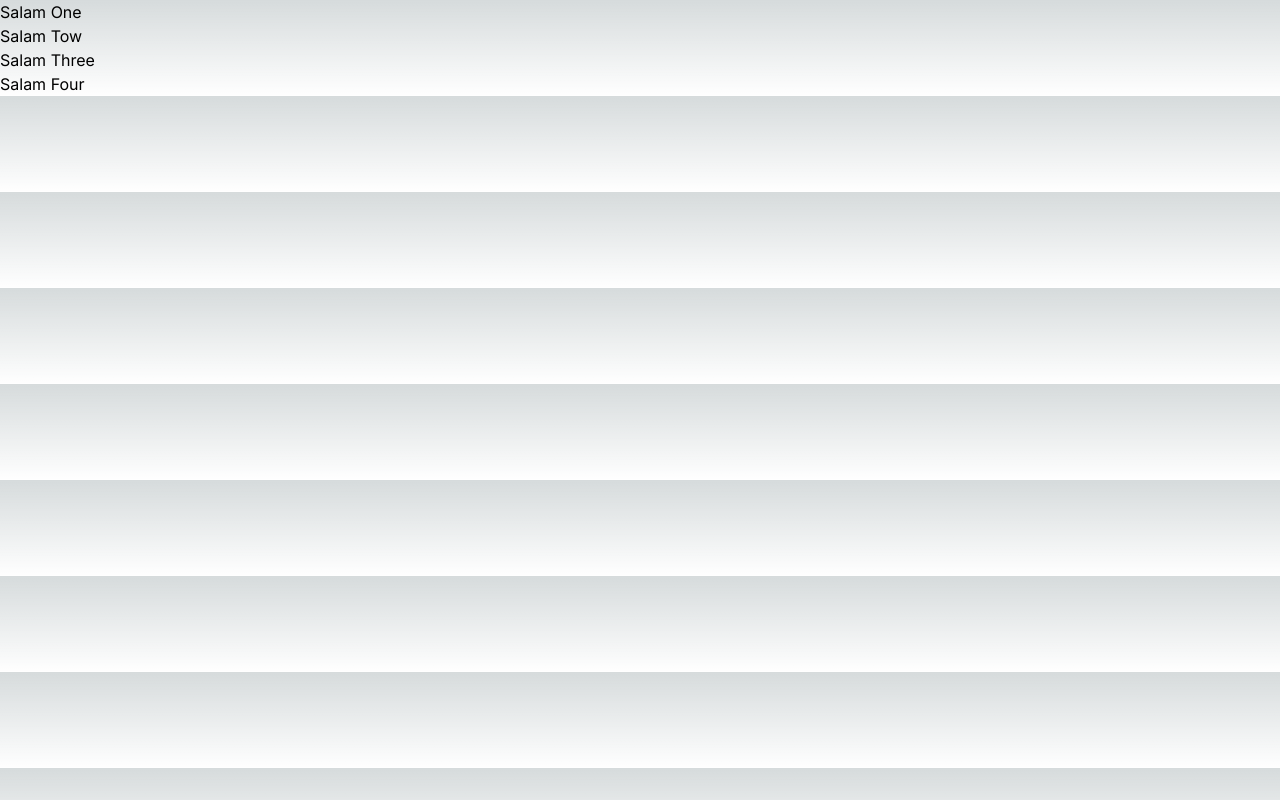
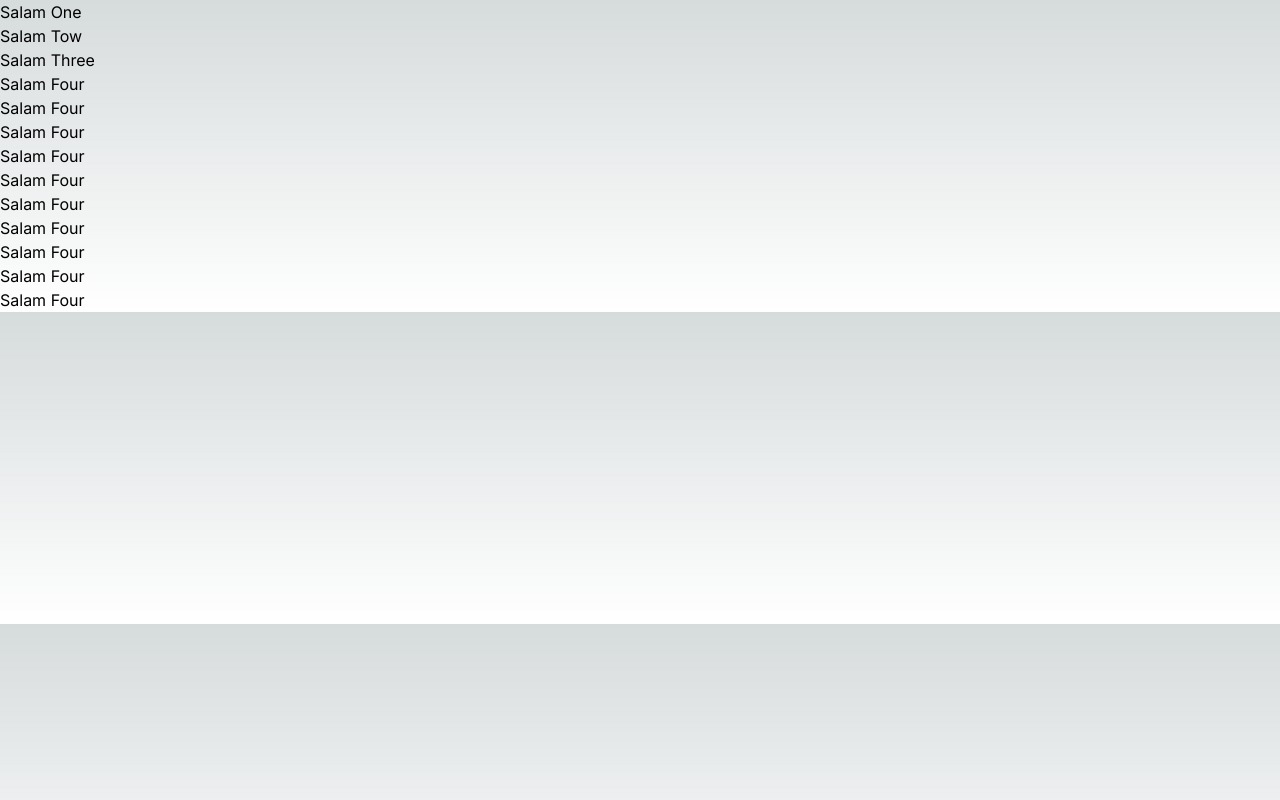
Before and after one commit to mhd0012/divar-tutorial, a Next.js app: page / in a window 1280 px wide. Built offline with nearby package versions, Linux system fonts and the light colour scheme.

Commit message:
add Salam One-Four

```diff
--- a/src/app/page.tsx
+++ b/src/app/page.tsx
@@ -7,6 +7,15 @@ export default function Home() {
             <div>Salam Tow</div>
             <div>Salam Three</div>
             <div>Salam Four</div>
+            <div>Salam Four</div>
+            <div>Salam Four</div>
+            <div>Salam Four</div>
+            <div>Salam Four</div>
+            <div>Salam Four</div>
+            <div>Salam Four</div>
+            <div>Salam Four</div>
+            <div>Salam Four</div>
+            <div>Salam Four</div>
         </div>
     )
 }
```
